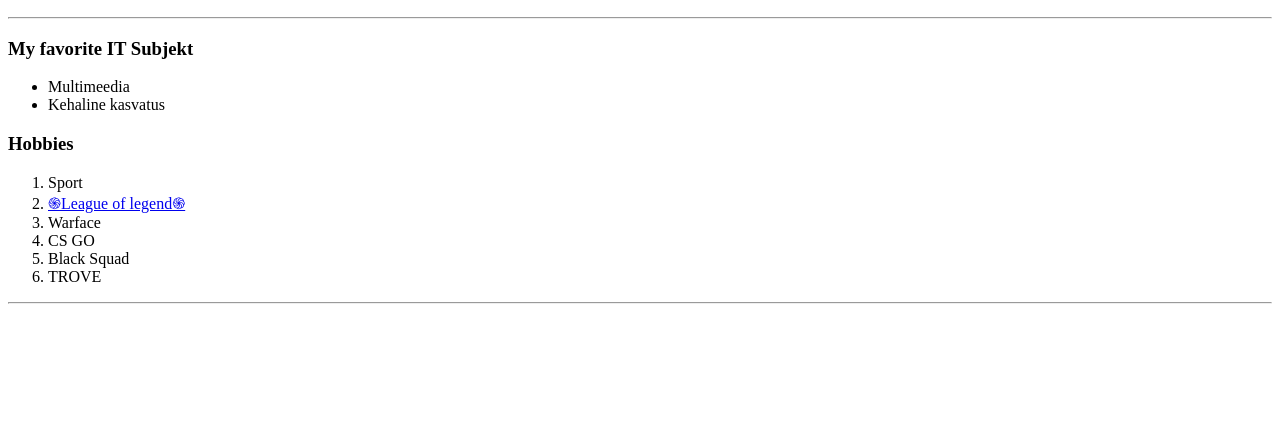
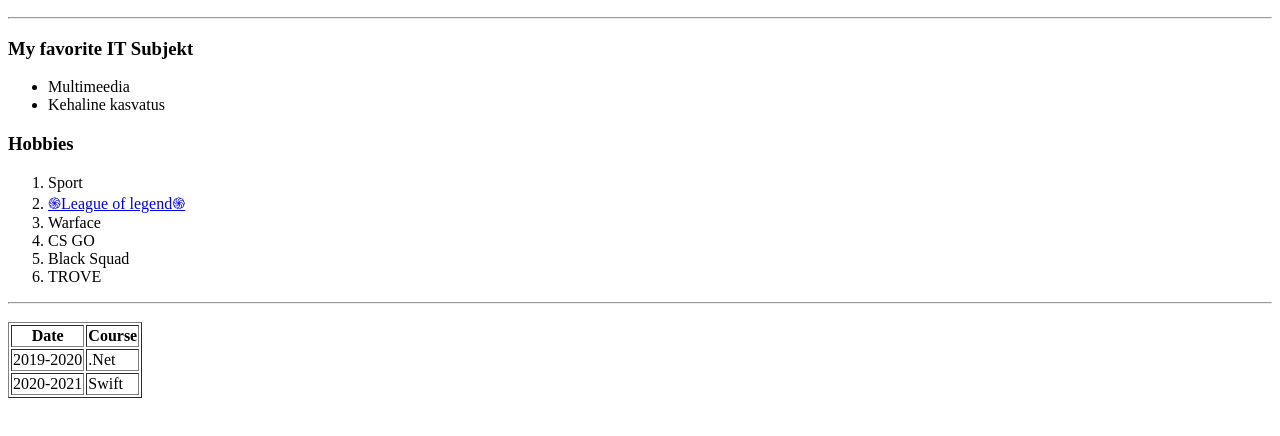
Before and after one commit to Amoralich/HTML-My-Web-Site, a plain HTML site: page index.html in a window 1280 px wide. Shown: the part 334-770 px from the top of the page. Drawn offline with Linux system fonts and the light colour scheme.

Commit message:
Add Table

```diff
--- a/index.html
+++ b/index.html
@@ -21,12 +21,29 @@
     <h3>Hobbies</h3>
     <Ol>
         <li>Sport</li>
-        <li><a href= "League of legend.html">֍League of legend֍ </a></li>
+        <li><a href= "League of legend.html"target black> ֍League of legend֍ </a></li>
         <li>Warface</li>
         <li>CS GO</li>
         <li>Black Squad</li>
         <li>TROVE</li>
     </Ol>
     <hr>
+    <h3></h3>
+    <table border="1">
+        <thead>
+            <th>Date</th>
+            <th>Course</th>
+        </thead>
+        <tbody>
+        <tr>
+            <td>2019-2020</td>
+            <td>.Net</td>
+        </tr>
+        <tr>
+            <td>2020-2021</td>
+            <td>Swift</td>
+        </tr>
+        </tbody>
+    </table>
 </body>
 </html>
```
